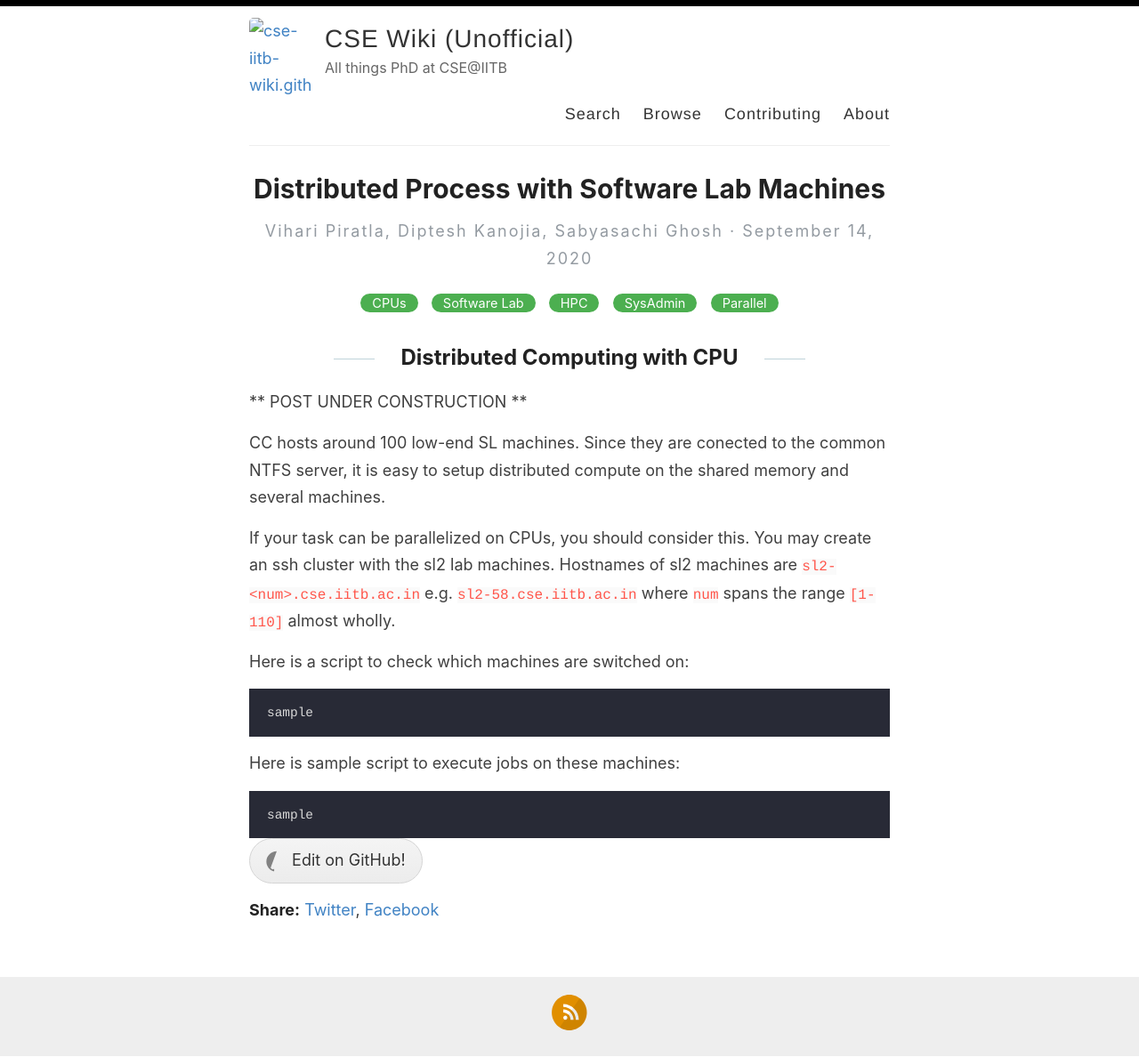
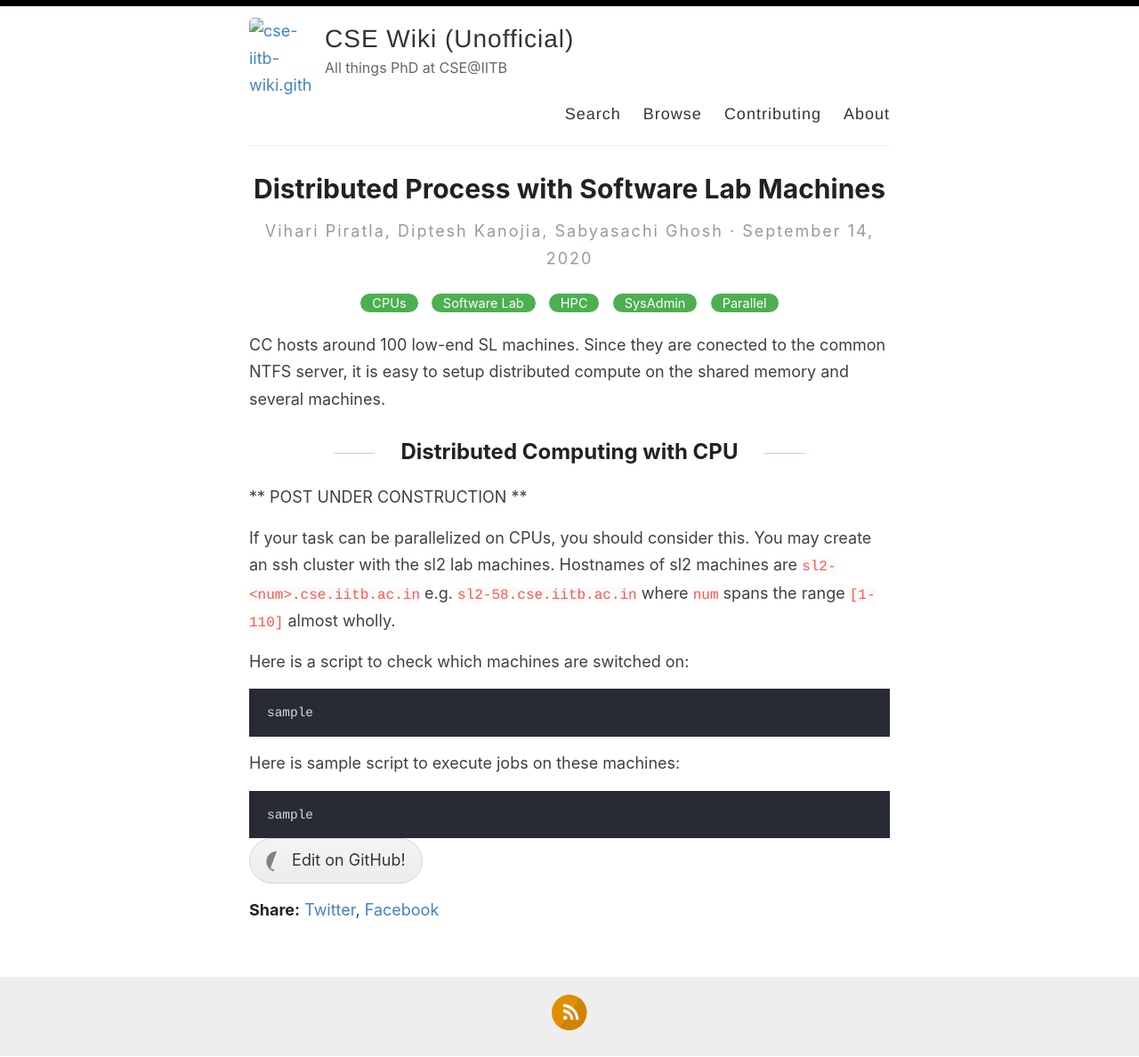
Before and after one commit to cse-iitb-wiki/cse-iitb-wiki.github.io, a Jekyll site: the page built from _posts/2020-09-14-cpu-facilities.md, in a window 1280 px wide. Shown: the whole page at 89% size. Built offline with Jekyll 4.4.1, drawn with Linux system fonts in a browser that asks for light colours; nearby versions of some CDN libraries.

```diff
--- a/_posts/2020-09-14-cpu-facilities.md
+++ b/_posts/2020-09-14-cpu-facilities.md
@@ -6,11 +6,13 @@ author: Vihari Piratla, Diptesh Kanojia, Sabyasachi Ghosh
 categories: [CPUs, Software Lab, HPC, SysAdmin, Parallel]
 ---
 
+CC hosts around 100 low-end SL machines. Since they are conected to the common NTFS server, it is easy to setup distributed compute on the shared memory and several machines.<br/>
+
+
+
 ## Distributed Computing with CPU
 
 ** POST UNDER CONSTRUCTION **
-
-CC hosts around 100 low-end SL machines. Since they are conected to the common NTFS server, it is easy to setup distributed compute on the shared memory and several machines.<br/>
 
 If your task can be parallelized on CPUs, you should consider this. You may create an ssh cluster with the sl2 lab machines. Hostnames of sl2 machines are `sl2-<num>.cse.iitb.ac.in` e.g. `sl2-58.cse.iitb.ac.in` where `num` spans the range `[1-110]` almost wholly.
 
```
